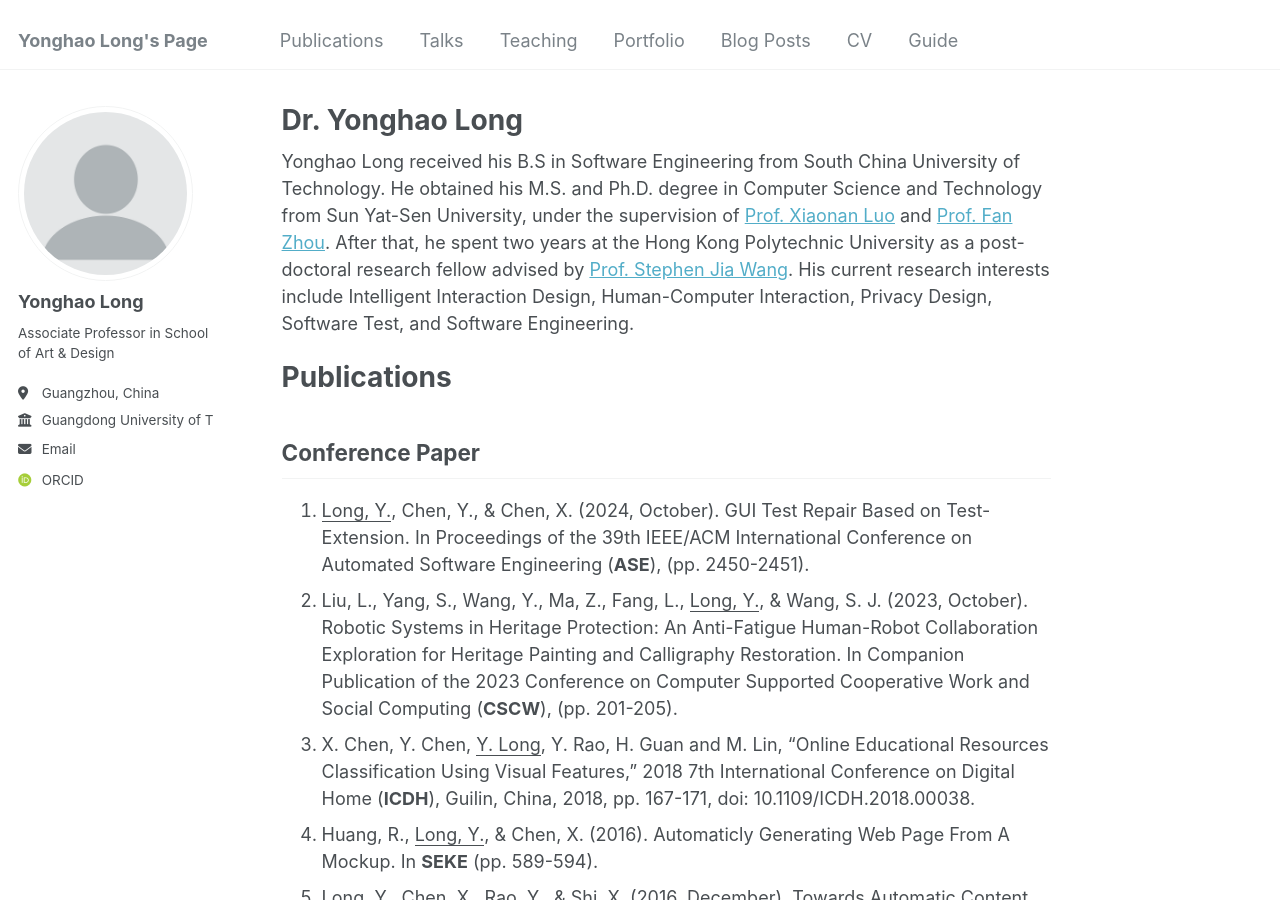
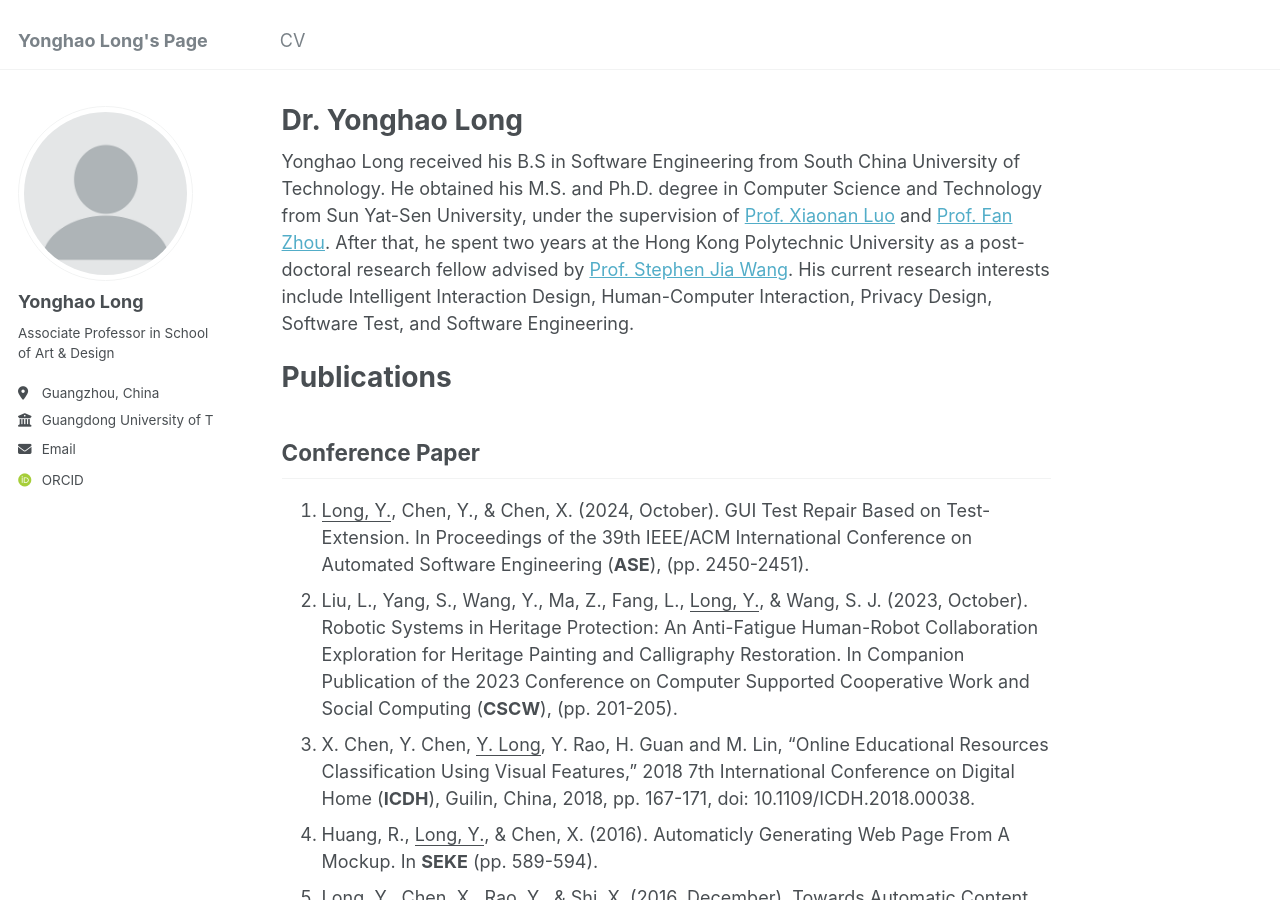
Before and after one commit to qoolyh/qoolyh.github.io, a Jekyll site: the page built from _pages/about.md, in a window 1280 px wide and 900 px high. Built offline with Jekyll 4.4.1, drawn with Linux system fonts in a browser that asks for light colours; some web fonts are replaced.

Commit message:
Update navigation.yml

```diff
--- a/_data/navigation.yml
+++ b/_data/navigation.yml
@@ -5,23 +5,6 @@
 # prevent it from being included in the site.
 
 main:
-  - title: "Publications"
-    url: /publications/
-
-  - title: "Talks"
-    url: /talks/
-
-  - title: "Teaching"
-    url: /teaching/
-
-  - title: "Portfolio"
-    url: /portfolio/
-
-  - title: "Blog Posts"
-    url: /year-archive/
 
   - title: "CV"
     url: /cv/
-
-  - title: "Guide"
-    url: /markdown/
```
